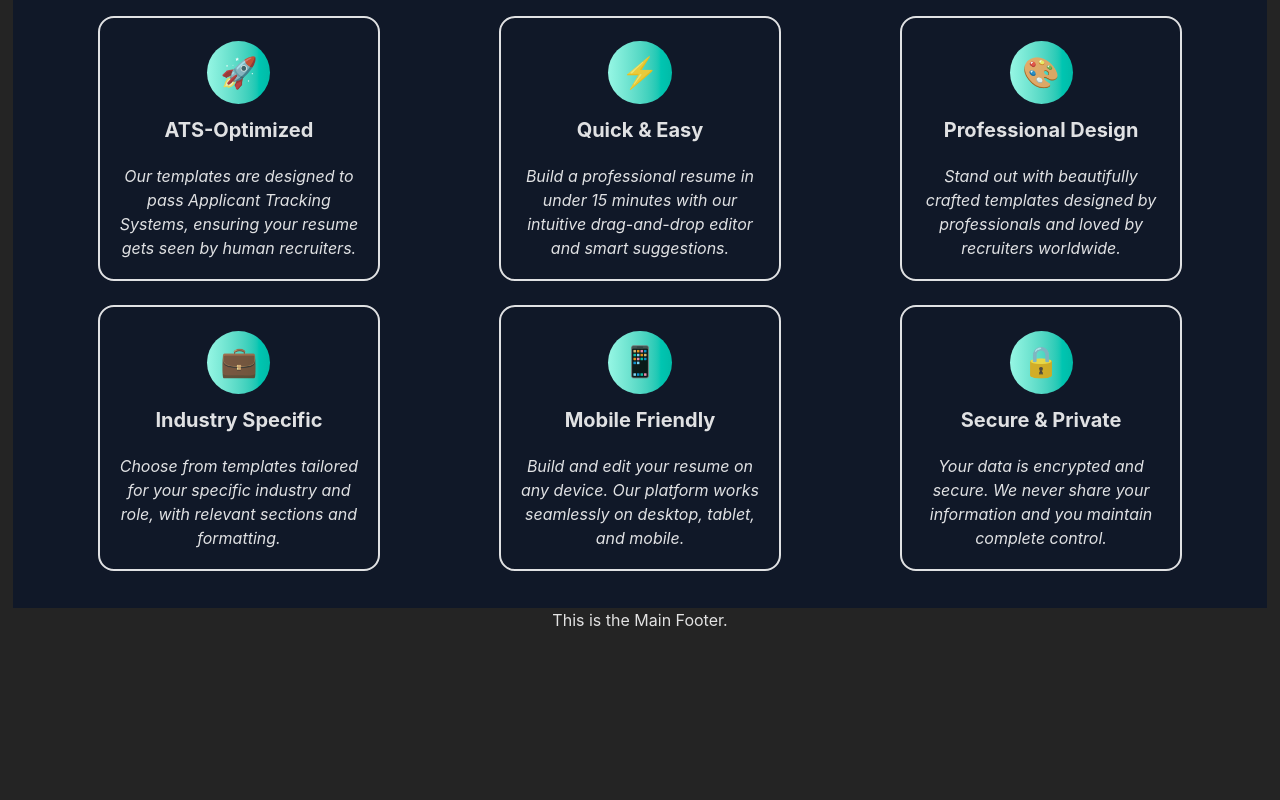
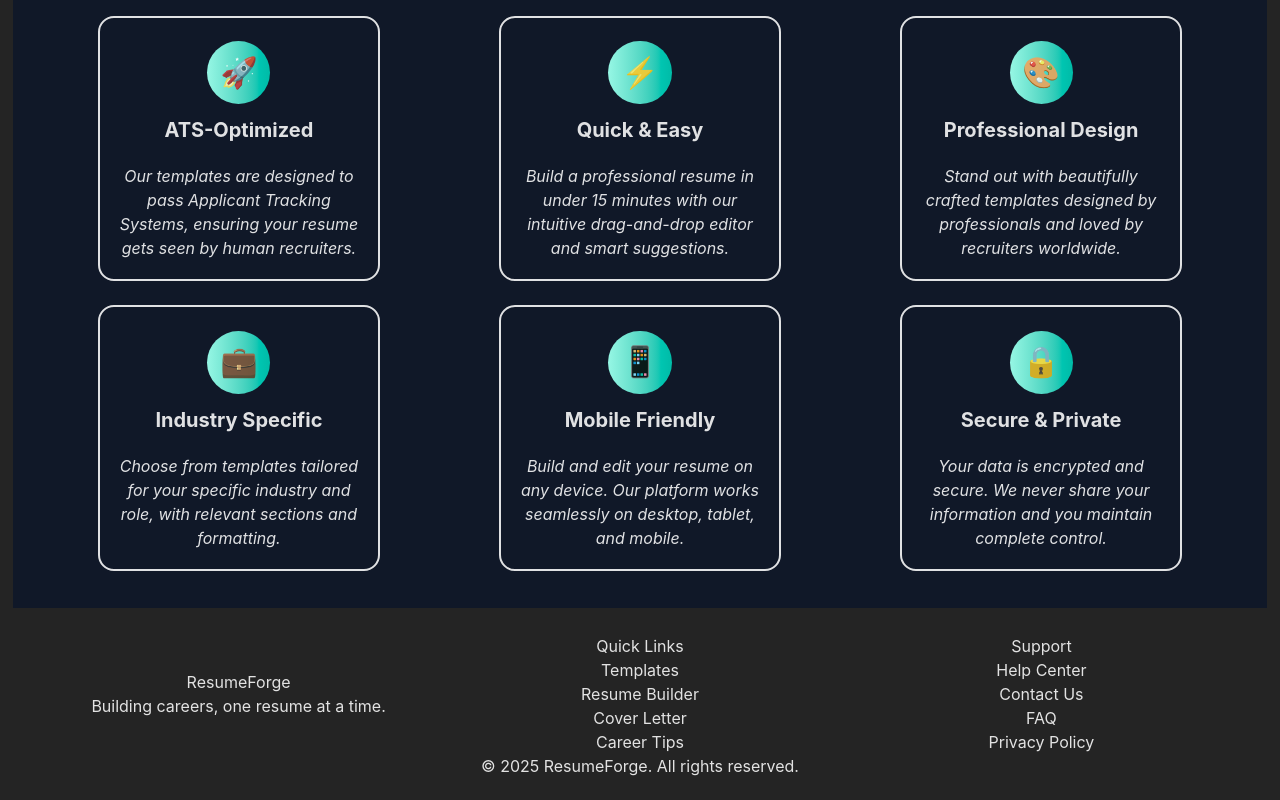
Before and after one commit to Subhranshu-Lenka/React-Resume-Builder, a React (Vite) app: page / in a window 1280 px wide. Shown: the part 1386-2186 px from the top of the page. Before the commit the page ends 2018 px from the top, so only its background shows below. Built offline with nearby package versions, Linux system fonts and the light colour scheme.

Commit message:
working on footer

```diff
--- a/src/components/Footer/MainFooter.jsx
+++ b/src/components/Footer/MainFooter.jsx
@@ -3,9 +3,42 @@ import React from 'react'
 function MainFooter() {
     return (
         <>
-            This is the Main Footer.
+            <section
+                className='min-h-[20vh] h-[24vh] p-[2%]'
+            >
+                <div className="quick-links-section">
+                    <nav className="grid grid-cols-3 place-items-center ">
+                        <div className="links">
+                            <h4>ResumeForge</h4>
+                            <ul>
+                                <li>Building careers, one resume at a time.</li>
+                            </ul>
+                        </div>
+                        <div className="links">
+                            <h4>Quick Links</h4>
+                            <ul>
+                                <li>Templates</li>
+                                <li>Resume Builder</li>
+                                <li>Cover Letter</li>
+                                <li>Career Tips</li>
+                            </ul>
+                        </div>
+                        <div className="links">
+                            <h4>Support</h4>
+                            <ul>
+                                <li>Help Center</li>
+                                <li>Contact Us</li>
+                                <li>FAQ</li>
+                                <li>Privacy Policy</li>
+                            </ul>
+                        </div>
+
+                    </nav>
+                </div>
+                <p className="copyright">© 2025 ResumeForge. All rights reserved.</p>
+            </section>
         </>
     )
 }
 
-export default MainFooter
+export default MainFooter;
```
